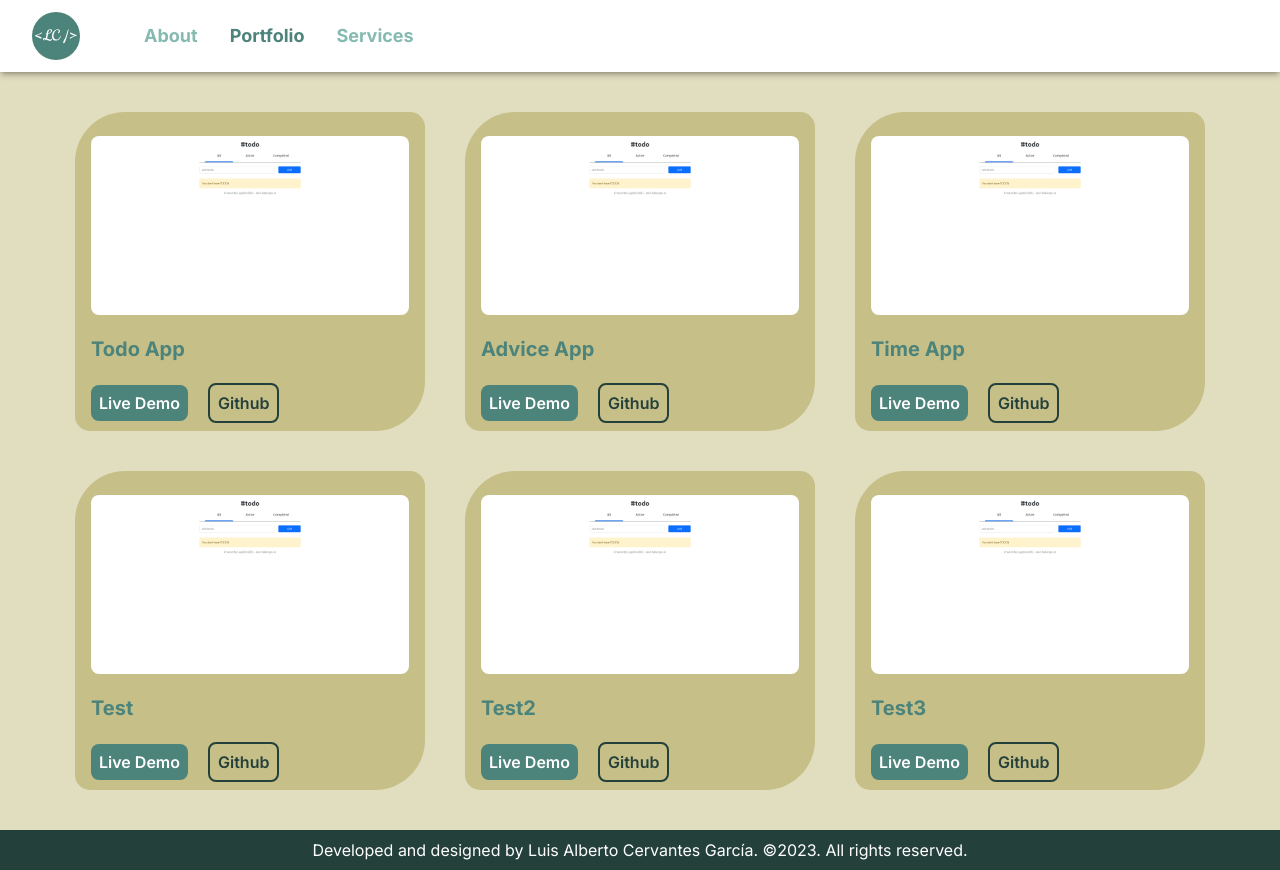
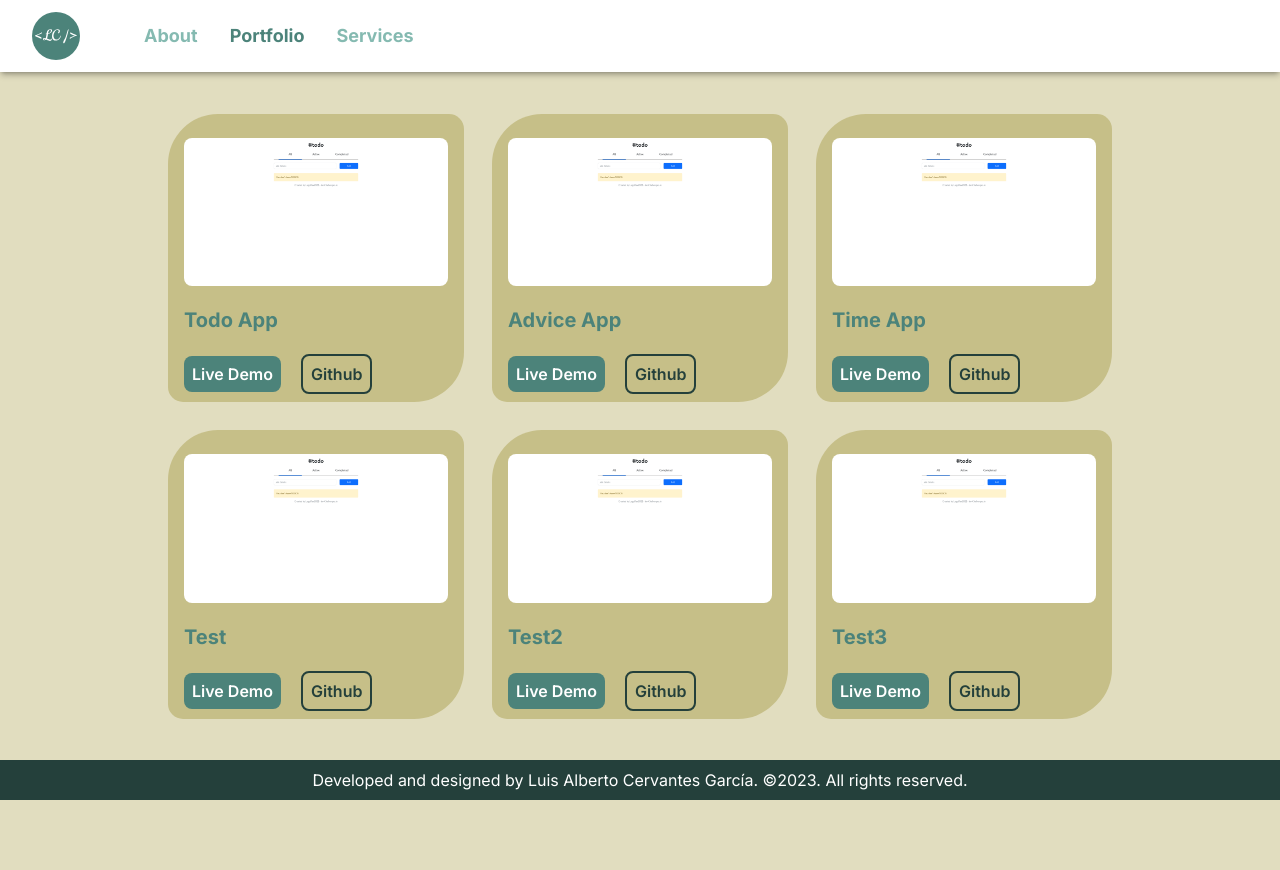
Before and after one commit to LugpDev2022/portfolio-2.0, a Next.js app: page /portfolio in a window 1280 px wide. After the commit the page ends 800 px from the top, so only its background shows below. Built offline with nearby package versions, Linux system fonts and the light colour scheme.

Commit message:
Improve portfolio layout

```diff
--- a/src/app/portfolio/page.tsx
+++ b/src/app/portfolio/page.tsx
@@ -4,25 +4,23 @@ import Project from '@/components/Project';
 import projectsArray from '@/projectsArray';
 
 const Portfolio = () => (
-  <main className='min-h-[calc(100vh-112px)] flex items-center justify-center'>
+  <main className='min-h-[calc(100vh-112px)] flex items-center justify-center animate__animated animate__fadeIn'>
+    <div className='p-7 lg:p-10 basis-full xl:basis-4/5'>
+      <h3 className='subtitle sm:hidden w-full text-center'>Portfolio</h3>
       <div
         className={`
-        animate__animated
-        animate__fadeIn
-        flex
-        flex-row
-        flex-wrap
-        justify-center
-        p-7
+        grid
+        grid-cols-1
+        justify-items-center
         gap-7
-        lg:p-10
-        lg:gap-10
+        sm:grid-cols-2
+        lg:grid-cols-3
       `}
       >
-      <h3 className='subtitle sm:hidden w-full text-center'>Portfolio</h3>
         {projectsArray.map((project, i) => (
           <Project key={project.title} {...project} />
         ))}
+      </div>
     </div>
   </main>
 );
```
Lines whose indentation alone changed are shown as unchanged.
